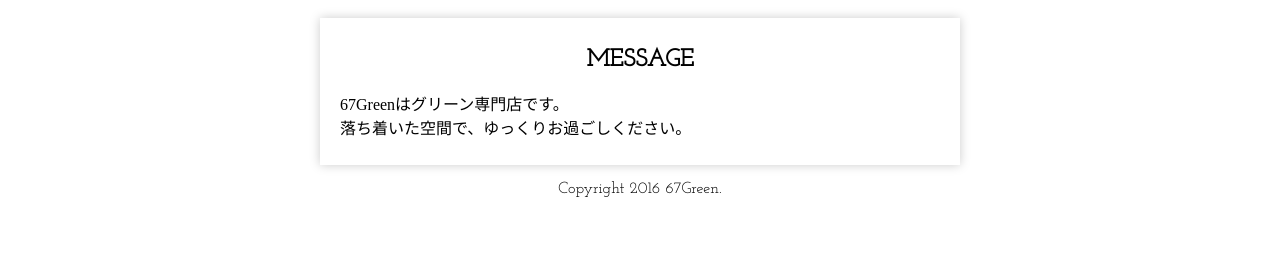
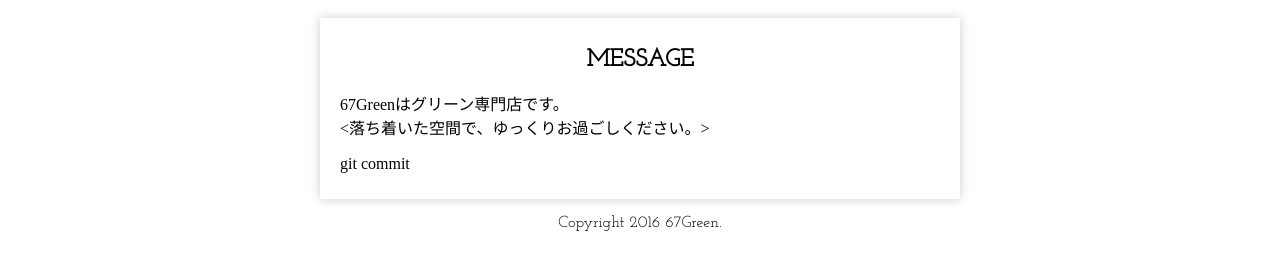
Before and after one commit to haruimai23/sample_git, a plain HTML site: page index.html in a window 1280 px wide. Shown: the part 190-460 px from the top of the page. Drawn offline with Linux system fonts and the light colour scheme.

Commit message:
git commit amendです

```diff
--- a/index.html
+++ b/index.html
@@ -32,7 +32,8 @@
 <h2>MESSAGE</h2>
 
 <p>67Greenはグリーン専門店です。<br>
-落ち着いた空間で、ゆっくりお過ごしください。</p>
+<落ち着いた空間で、ゆっくりお過ごしください。></p>
+<p>git commit</p>
 </section>
 </main>
 </div>
```
